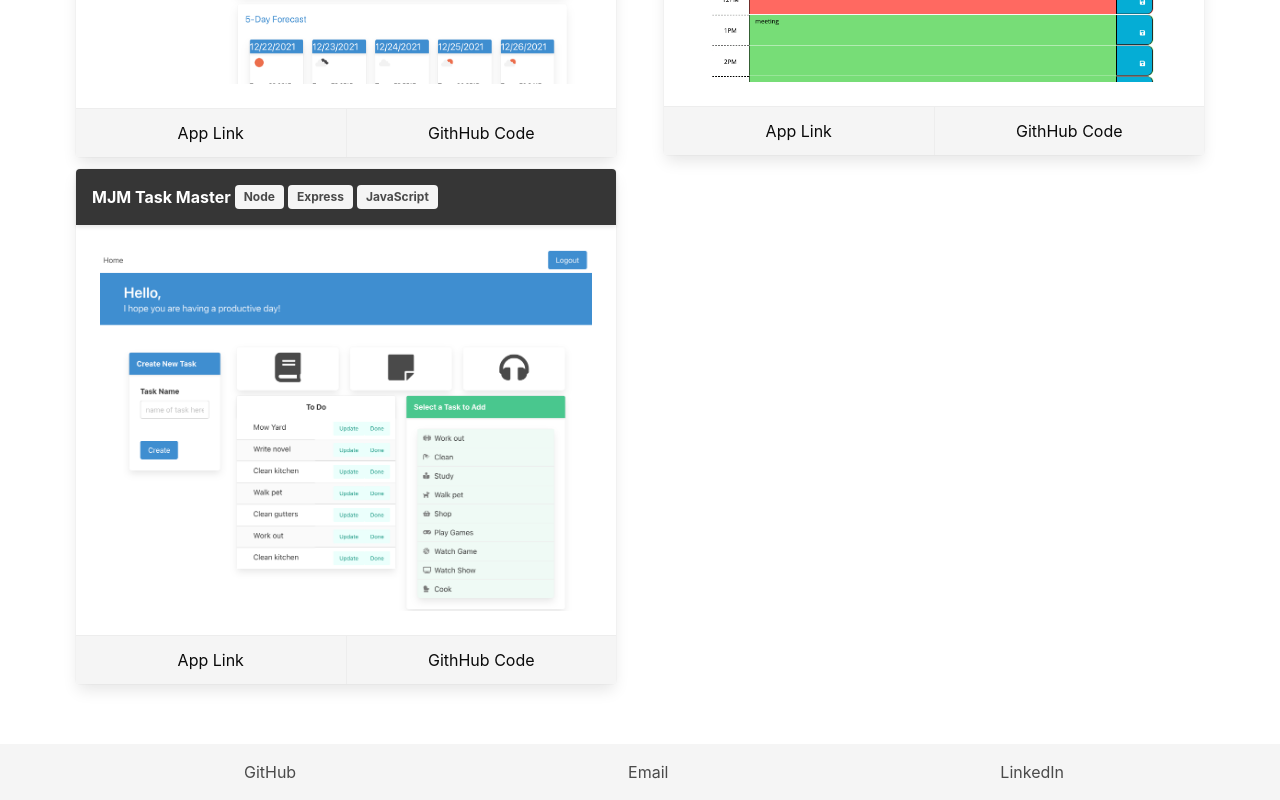
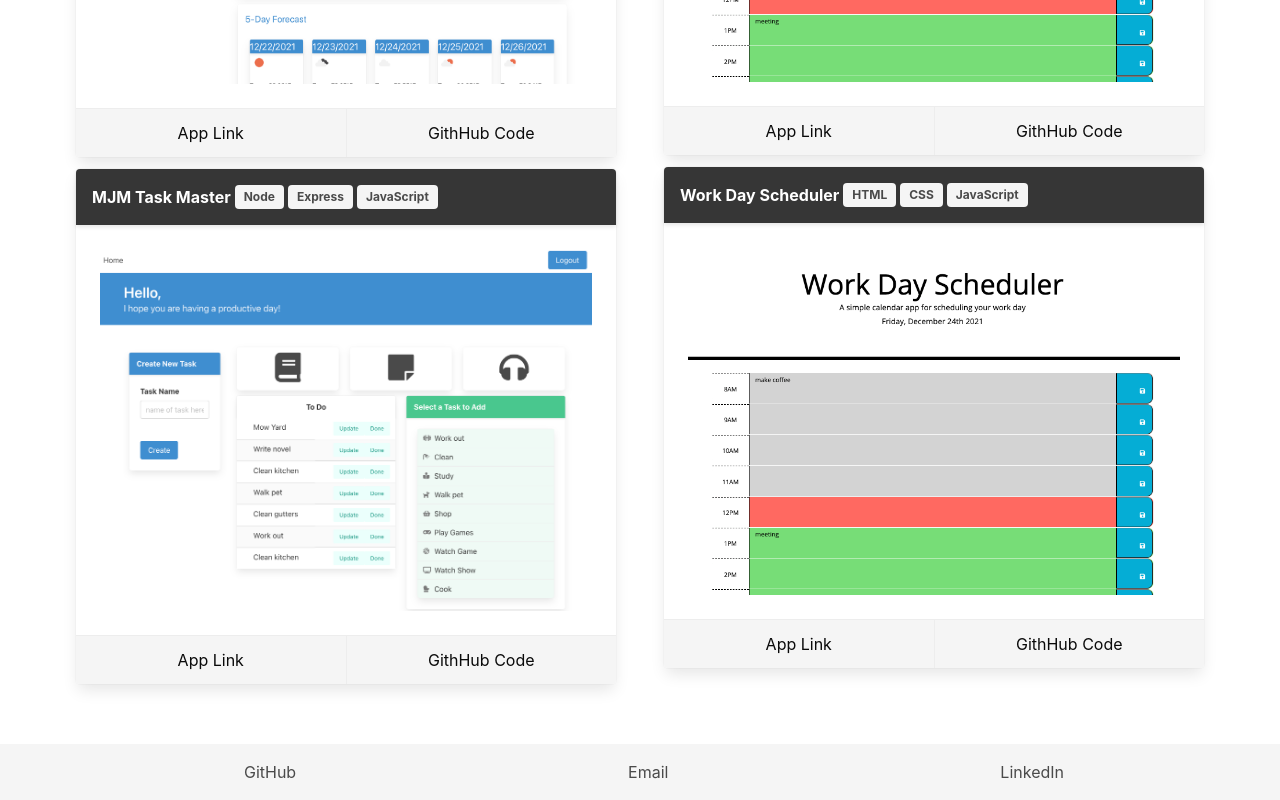
Before and after one commit to jennyk1989/react-portfolio, a React (Create React App) app: page / in a window 1280 px wide. Shown: the part 1732-2532 px from the top of the page. Built offline with nearby package versions, Linux system fonts and the light colour scheme.

Commit message:
Update Projects.js

```diff
--- a/src/components/Projects.js
+++ b/src/components/Projects.js
@@ -131,6 +131,30 @@ export default function Projects() {
                         </footer>
                     </div>
                 </div>
+                {/* <!-- jam --> */}
+                <div class="container">
+                    <div class="card m-3">
+                        <header class="card-header has-background-dark">
+                            <p class="card-header-title">
+                                <span class="has-text-white">Work Day Scheduler</span>
+                                <span class="tag m-1">HTML</span>
+                                <span class="tag">CSS</span>
+                                <span class="tag m-1">JavaScript</span>
+                            </p>
+                        </header>
+                        <div class="card-content">
+                            <figure class="image">
+                                <img src={workday} alt={"APP screenshot"}/>
+                            </figure>
+                        </div>
+                        <footer class="card-footer has-background-light">
+                            {/* <!-- APP link --> */}
+                            <a href="https://jennyk1989.github.io/jam/" class="card-footer-item has-text-black">App Link</a>
+                            {/* <!-- github link --> */}
+                            <a href="https://github.com/jennyk1989/jam/" class="card-footer-item has-text-black">GithHub Code</a>
+                        </footer>
+                    </div>
+                </div>
             </div>
                 </div>
             </div>
```
